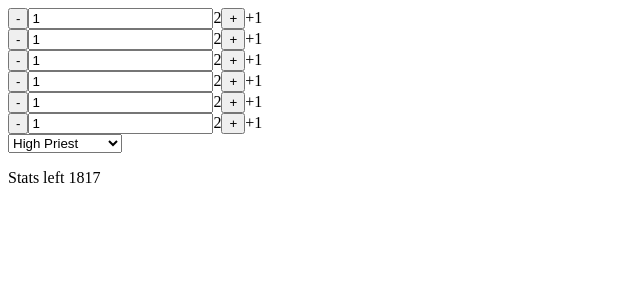
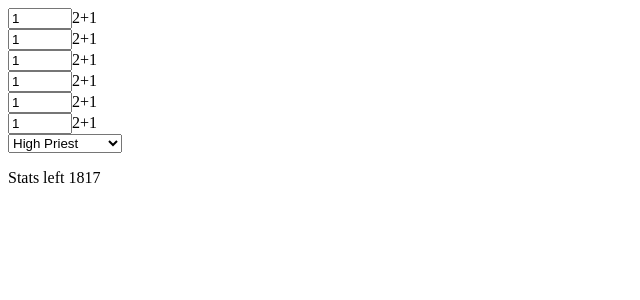
Before and after one commit to Morsul/pz_calc, a React app: page / in a window 1280 px wide. Shown: the top 300 px of the page, without its empty margins (0-640 px from the left). Built offline with nearby package versions, Linux system fonts and the light colour scheme.

Commit message:
temp commit
add  stat update by direct input

```diff
--- a/src/modules/stats/index.tsx
+++ b/src/modules/stats/index.tsx
@@ -6,14 +6,14 @@ import { selectStats } from './statsSlice'
 import { useSelector } from 'react-redux'
 
 export const StatManualCalc = (): ReactElement[] => { // TODO: fully rerenders on 1 stat change ?
-  const t = useSelector(selectStats)
+  const baseStats = useSelector(selectStats)
 
   return (
     Object.values(PrimaryStats).map((e) =>
     <StatField
         key={'manual_' + e}
         statName={e}
-        currentVal={t[e]}/>
+        currentVal={baseStats[e]}/>
     )
   )
 }
--- a/src/modules/stats/statField.tsx
+++ b/src/modules/stats/statField.tsx
@@ -1,6 +1,6 @@
 import React, { memo } from 'react'
-import { increment, decrement } from './statsSlice'
-import { useDispatch } from 'react-redux'
+import { setValue, getMaxStat } from './statsSlice'
+import { useDispatch, useSelector } from 'react-redux'
 import { type IStatFields } from '../defaults/types'
 
 // export const StatField = ({ statName, currentVal }: IStatFields): JSX.Element => {
@@ -29,12 +29,16 @@ export const StatField = memo(function StatField ({ statName, currentVal }: ISta
 
   const nextUpCost = currentVal < 100 ? Math.floor((currentVal - 1) / 10) + 2 : 4 * Math.floor((currentVal - 100) / 10) + 16
 
+  const changeValue = (e: { target: { value: any } }): void => {
+    dispatch(setValue({ name: statName, amount: e.target.value }))
+  }
+
   return (
     <div className={'manual_stat' + statName}>
-      <button onClick={() => dispatch(decrement(statName))}>-</button>
-      <input type="text" className='level_stats' value={currentVal} readOnly/>
+      {/* <button onClick={() => dispatch(decrement(statName))}>-</button> */}
+      <input type="number" min="1" max={useSelector(getMaxStat)} className='level_stats' value={currentVal} onChange={changeValue}/>
       <span className="nextStep">{nextUpCost}</span>
-      <button onClick={() => dispatch(increment(statName))}>+</button>
+      {/* <button onClick={() => dispatch(increment(statName))}>+</button> */}
 
       <span className='gear_stats'>+1</span>
     </div>
--- a/src/modules/stats/statsSlice.tsx
+++ b/src/modules/stats/statsSlice.tsx
@@ -1,5 +1,5 @@
 import { type PayloadAction, createSlice } from '@reduxjs/toolkit'
-import { type IStatCap, type ILevelStats, type IBaseStats } from '../defaults/types'
+import { type IStatCap, type ILevelStats, type IBaseStats, IStatValue } from '../defaults/types'
 import { ClassInfo } from '../defaults/classInfo'
 import { leveCap, statCap } from '../defaults/contsts'
 
@@ -35,6 +35,21 @@ export const counterSlice = createSlice({
       state.stats.baseStats[action.payload] = value < 1 ? 1 : value
       state.stats.statPointsLeft = updateStatPointLeft(state.stats.statPointsCap, state.stats.baseStats)
     },
+    setValue: (state, action: PayloadAction<IStatValue>): void=>{
+      const amount = action.payload.amount
+      let newValue = 0;
+      if(amount <= 0){
+        newValue = 1
+      } else if (amount > state.stats.maxStats){
+        newValue = state.stats.maxStats
+      } else {
+        newValue = amount
+      }
+
+      state.stats.baseStats[action.payload.name] = newValue
+
+
+    },
     changeClass: (state, action: PayloadAction<number>): void => {
       state.stats.maxStats = statCap[ClassInfo[action.payload].type as keyof IStatCap] // TODO remove as "as keyof IStatCap"?
       state.stats.levelCap = leveCap[ClassInfo[action.payload].type as keyof IStatCap] // TODO remove as "as keyof IStatCap"?
@@ -47,8 +62,9 @@ export const counterSlice = createSlice({
 })
 
 export const selectStats = (state: any): ILevelStats => state.counter.stats.baseStats // TODO remove any
+export const getMaxStat = (state:any): number =>state.counter.stats.maxStats// TODO remove any
 export const getPointsLeft = (state: any): number => state.counter.stats.statPointsLeft // TODO remove any
-export const { increment, decrement, changeClass } = counterSlice.actions
+export const { increment, decrement, changeClass, setValue } = counterSlice.actions
 export default counterSlice.reducer
 
 const setStatPointCap = (level: number): number => {
```
Also changed, not shown: src/modules/defaults/types.ts (+7 -2 lines).
